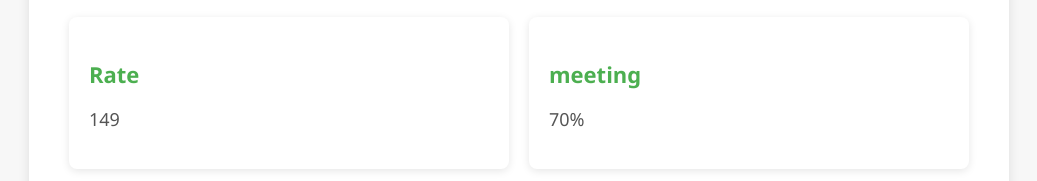
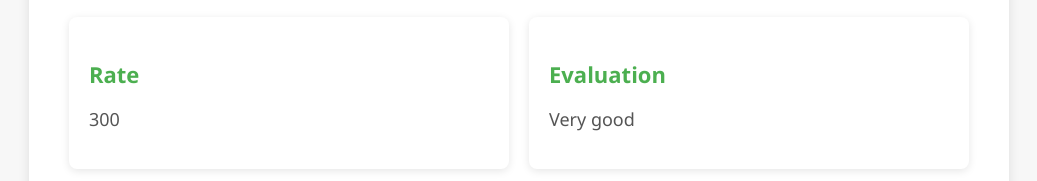
Before and after one commit to bebo-waleid/m-reda, a plain HTML site: page index.html in a window 1280 px wide. Shown: the part 241-422 px from the top of the page, without its empty margins (121-1158 px from the left). Drawn offline with Linux system fonts and the light colour scheme.

Commit message:
Update index.html

```diff
--- a/index.html
+++ b/index.html
@@ -84,11 +84,11 @@ phone📞: 01019922028
     <div class="info-container">
         <div class="info-box">
             <h3>Rate </h3>
-            <p>149</p>
+            <p>300</p>
         </div>
         <div class="info-box">
-            <h3>meeting</h3>
-            <p>70%</p>
+            <h3>Evaluation</h3>
+            <p>Very good</p>
         </div>
     </div>
 </div>
```
